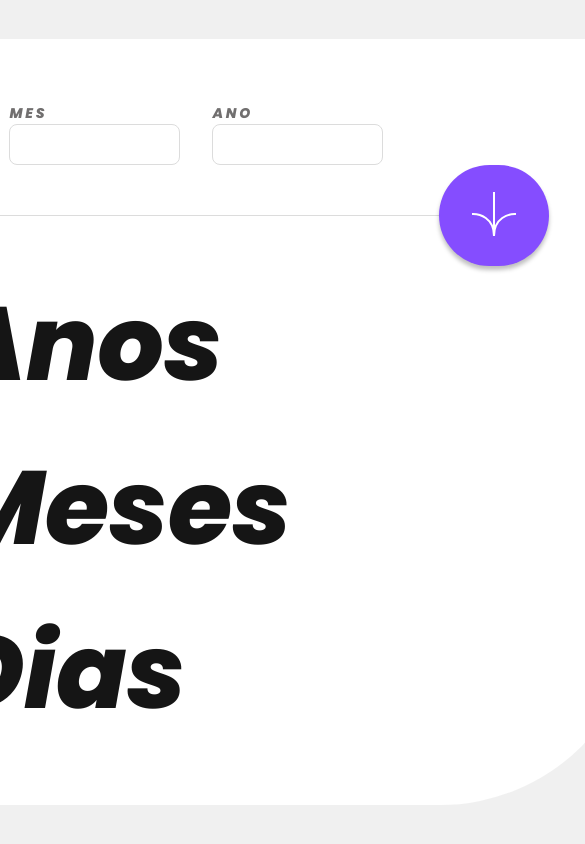
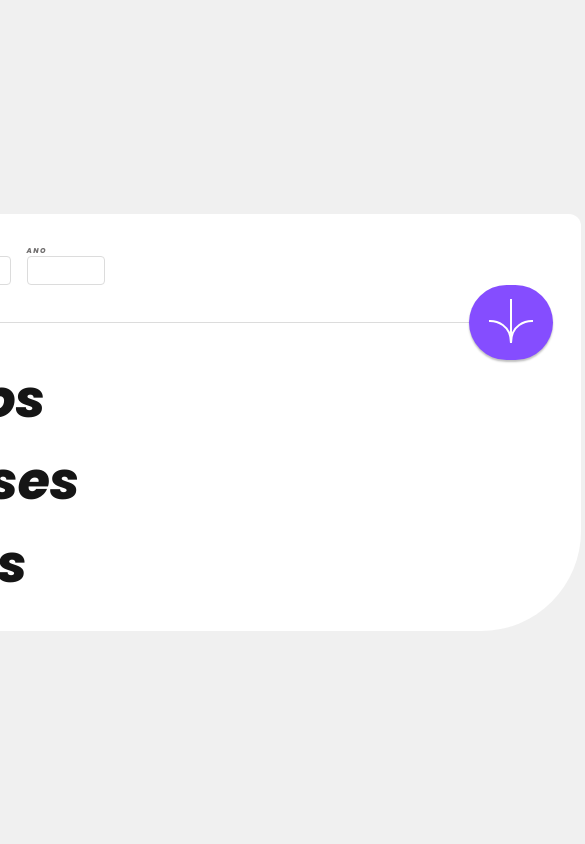
Before and after one commit to luis-toledo/Calculadora-de-Idade, a plain HTML site: page index.html in a window 390 px wide. Shown: the top 844 px of the page, 585 px wide, since content can reach past the window. Drawn offline with Linux system fonts and the light colour scheme.

Commit message:
responsividade
deixando responsivo

```diff
--- a/style/style.css
+++ b/style/style.css
@@ -110,3 +110,73 @@
     margin: 0;
     color: var(---cor--preto);
 }
+
+@media (max-width : 900px){
+    body{
+        max-width: 420px;
+        max-height: 325.5px;
+    }
+    .container-conteudo{
+        border-radius: 12px 12px 100px 12px;
+        padding: 28px;
+    }
+
+    .entrada--dados--caixa{
+        margin: 4px 16px 0 0;
+        display: flex;
+        flex-direction: column;
+        width: 11%;
+    }
+
+    .input{
+        padding: 6px 12px;
+        border: 0.5px solid #DCDCDC;
+        border-radius: 4px;
+    }
+
+    .desabilitado{
+        padding: 6px 12px;
+        border: 0.5px solid #FF0000;
+        border-radius: 4px;
+    }
+
+    .label{
+        font-family: var(---fonte--popins);
+        font-weight: 700;
+        font-size: 7px;
+        color: var(---cor--cinza);
+    }
+    .button{
+        background: var(---cor--roxo);
+        border: none;
+        border-radius: 108px;
+        box-shadow: 0px 2px 2px rgba(0, 0, 0, 0.25);
+    }
+
+    .img-button{
+        padding: 13px;
+    }
+
+    .secao--saida--de--dados{
+        display: flex;
+        flex-direction: column;
+        gap: 4.5px;
+    }
+
+    .numero{
+        font-family: var(---fonte--popins);
+        font-weight: 800;
+        font-size: 52px;
+        color: var(---cor--roxo);
+        margin: 0;
+    }
+
+    .texto{
+        font-family: var(---fonte--popins);
+        font-weight: 800;
+        font-size: 52px;
+        margin: 0;
+        color: var(---cor--preto);
+    }
+
+}
```
